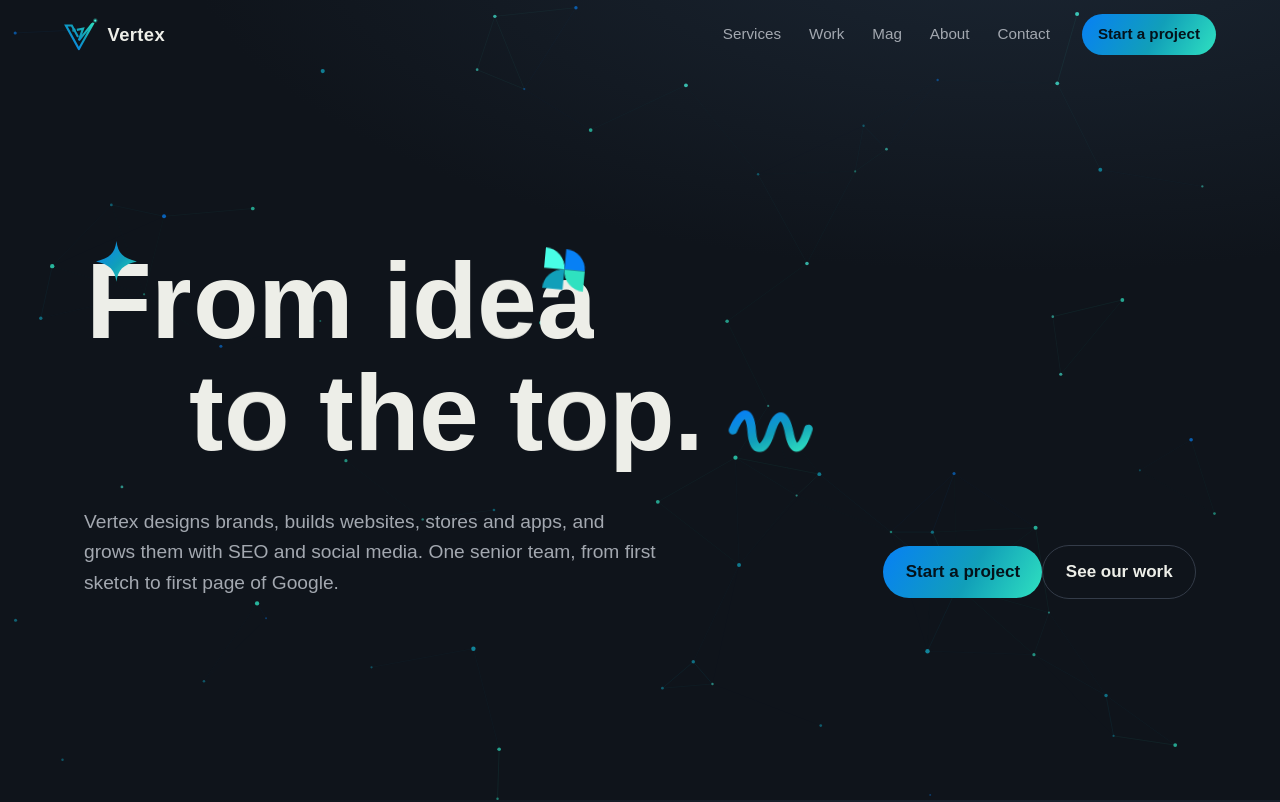
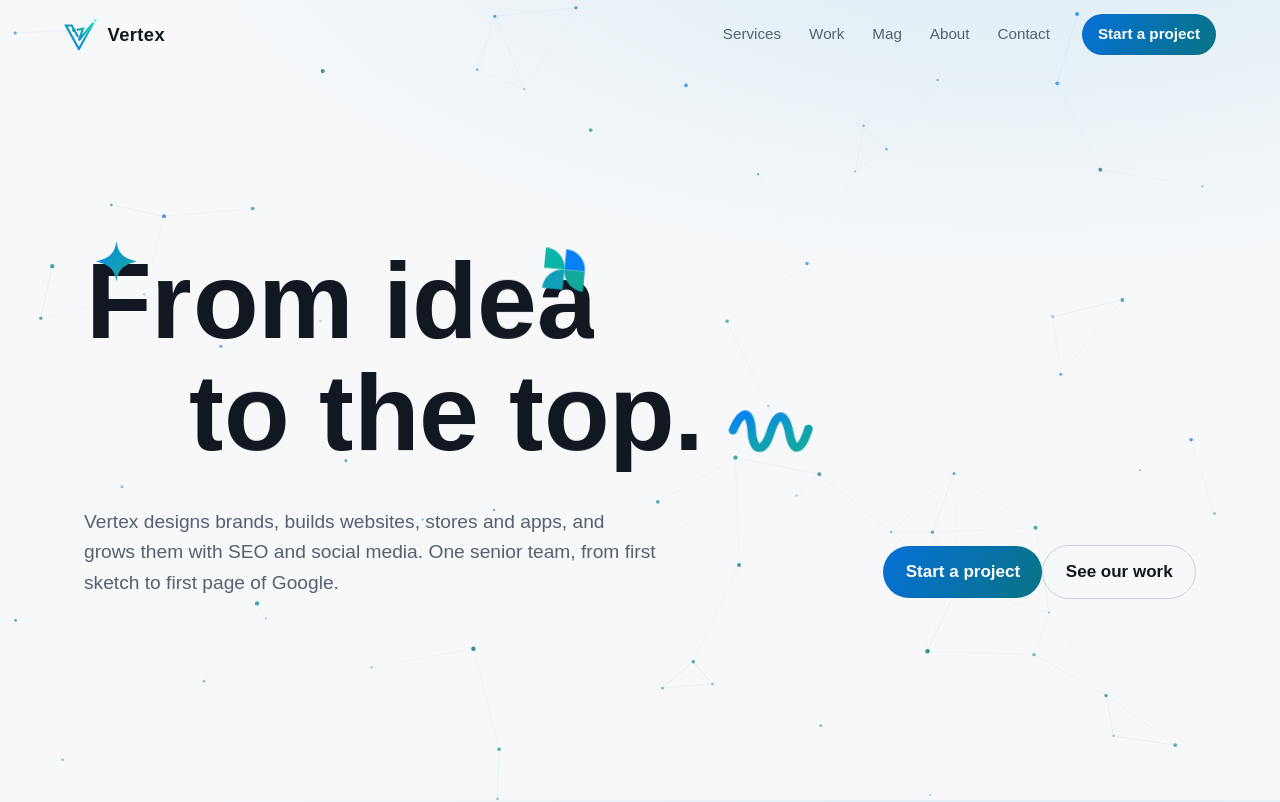
Before and after one commit to djawad98/vertex, a Next.js app: page / in a window 1280 px wide. Shown: the top 802 px of the page. Built offline with nearby package versions, Linux system fonts and the light colour scheme; no server answers; a web font is replaced by a local one.

Commit message:
Add light mode following system setting; set domain vertex-software-solutions.ir; drop strengths section from home

```diff
--- a/app/content.ts
+++ b/app/content.ts
@@ -1,10 +1,10 @@
 // All site copy lives here. Edit text without touching layout.
 
-// TODO: set NEXT_PUBLIC_SITE_URL to the real domain and replace the email before launch.
+// TODO: replace the placeholder email before launch.
 export const site = {
   name: 'Vertex',
-  url: process.env.NEXT_PUBLIC_SITE_URL ?? 'https://vertex.example',
-  email: 'hello@vertex.example',
+  url: process.env.NEXT_PUBLIC_SITE_URL ?? 'https://vertex-software-solutions.ir',
+  email: 'hello@vertex-software-solutions.ir', // TODO: confirm this mailbox exists
   phone: '+989905815197',
   phoneLabel: '+98 990 581 5197',
   address: 'Ilma Tower, Ghasem Abad, Mashhad, Iran',
--- a/app/globals.css
+++ b/app/globals.css
@@ -13,14 +13,63 @@
   --grad: linear-gradient(120deg, var(--blue), var(--teal) 55%, var(--mint));
   --pad: clamp(1rem, 5vw, 4rem);
   --max: 1240px;
-  color-scheme: dark;
+  /* Surfaces and accents that change with the color scheme. */
+  --accent: var(--mint);
+  --accent-hover: var(--spark);
+  --glow: #1b2633;
+  --nav-bg: rgba(15, 20, 27, .82);
+  --panel: #161c25;
+  --field: #141a23;
+  --group-hover: #141b24;
+  --tag: #c6cbd2;
+  --prose: #d5d8dd;
+  --logo-bg: #170f25;
+  --portrait: linear-gradient(150deg, #1e2a38, #123b44);
+  --map-bg: #1a212b;
+  --map-filter: invert(.92) hue-rotate(180deg) saturate(.6) brightness(.95);
+  --error: #ff9a9a;
+  --invalid: #ff7a7a;
+  --shadow: rgba(0, 0, 0, .8);
+  --shape-hi: #48fee6;
+  --shape-mid: #2fe1c0;
+  color-scheme: light dark;
+}
+
+/* Light mode follows the system setting. */
+@media (prefers-color-scheme: light) {
+  :root {
+    --ink: #f6f8fa;
+    --ground: #ffffff;
+    --slate: #c9d1db;
+    --line: #dde3ea;
+    --text: #111821;
+    --muted: #556070;
+    --accent: #087383;
+    --accent-hover: #0780f5;
+    --glow: #dcecf5;
+    --nav-bg: rgba(246, 248, 250, .85);
+    --panel: #ffffff;
+    --field: #ffffff;
+    --group-hover: #ffffff;
+    --tag: #3b4350;
+    --prose: #2a313b;
+    --portrait: linear-gradient(150deg, #dbe6f0, #cfeef0);
+    --map-bg: #e8edf2;
+    --map-filter: saturate(.85);
+    --error: #c62828;
+    --invalid: #c62828;
+    --shadow: rgba(30, 45, 70, .28);
+    --shape-hi: #0bb5a8;
+    --shape-mid: #10a99a;
+  }
+  .portrait::after { mix-blend-mode: multiply; opacity: .5; }
 }
 
 *, *::before, *::after { box-sizing: border-box; }
 html { scroll-behavior: smooth; -webkit-text-size-adjust: 100%; }
 body {
   margin: 0;
-  background: radial-gradient(120% 80% at 80% -10%, #1b2633 0%, var(--ink) 55%) fixed, var(--ink);
+  background: radial-gradient(120% 80% at 80% -10%, var(--glow) 0%, var(--ink) 55%) fixed, var(--ink);
   color: var(--text);
   font: 400 1.0625rem/1.6 var(--font-sans), system-ui, sans-serif;
   overflow-x: hidden;
@@ -32,7 +81,7 @@ h1, h2, h3 { font-family: var(--font-display), var(--font-sans), sans-serif; fon
 h2 { font-size: clamp(2rem, 4.4vw, 3.4rem); }
 h3 { font-size: 1.3rem; }
 p { margin: 0; }
-:focus-visible { outline: 2px solid var(--spark); outline-offset: 3px; border-radius: 4px; }
+:focus-visible { outline: 2px solid var(--accent); outline-offset: 3px; border-radius: 4px; }
 .muted { color: var(--muted); }
 .lead { font-size: clamp(1.1rem, 1.6vw, 1.3rem); color: var(--muted); max-width: 36em; }
 
@@ -51,18 +100,19 @@ p { margin: 0; }
 }
 .btn:hover { box-shadow: 0 8px 30px -6px rgba(47, 225, 192, .55); transform: translateY(-2px); }
 .btn-ghost { background: transparent; color: var(--text); border: 1px solid var(--slate); }
+@media (prefers-color-scheme: light) { .btn { color: #fff; background: linear-gradient(120deg, #0670d8, #087383); } .btn-ghost { color: var(--text); background: transparent; } }
 .btn-ghost:hover { border-color: var(--teal); box-shadow: none; }
 .btn-sm { min-height: 40px; padding: .5rem 1rem; font-size: .95rem; }
 .btn-lg { min-height: 60px; padding: 1rem 2rem; font-size: 1.1rem; }
-.link { display: inline-block; padding: .65rem 0; color: var(--mint); font-weight: 500; text-underline-offset: 4px; }
-.link:hover { color: var(--spark); }
+.link { display: inline-block; padding: .65rem 0; color: var(--accent); font-weight: 500; text-underline-offset: 4px; }
+.link:hover { color: var(--accent-hover); }
 
 /* Nav */
 .nav {
   position: fixed; inset: 0 0 auto; z-index: 20; display: flex; align-items: center; gap: 2rem;
   padding: .9rem var(--pad); transition: background .3s, border-color .3s; border-bottom: 1px solid transparent;
 }
-.nav.solid { background: rgba(15, 20, 27, .82); backdrop-filter: blur(12px); -webkit-backdrop-filter: blur(12px); border-color: var(--line); }
+.nav.solid { background: var(--nav-bg); backdrop-filter: blur(12px); -webkit-backdrop-filter: blur(12px); border-color: var(--line); }
 .brand { display: flex; align-items: center; gap: .6rem; text-decoration: none; font: 600 1.15rem var(--font-display); letter-spacing: .02em; }
 .brand-mark { width: 34px; height: 34px; }
 .nav nav { display: flex; gap: 1.75rem; margin-left: auto; }
@@ -75,7 +125,7 @@ p { margin: 0; }
 .menu summary span { display: block; width: 18px; height: 2px; background: var(--text); transition: transform .25s; }
 .menu[open] summary span:first-child { transform: translateY(4px) rotate(45deg); }
 .menu[open] summary span:last-child { transform: translateY(-4px) rotate(-45deg); }
-.menu nav { position: absolute; right: 0; top: calc(100% + .6rem); flex-direction: column; gap: 0; min-width: 200px; padding: .5rem; background: #161c25; border: 1px solid var(--line); border-radius: 14px; }
+.menu nav { position: absolute; right: 0; top: calc(100% + .6rem); flex-direction: column; gap: 0; min-width: 200px; padding: .5rem; background: var(--panel); box-shadow: 0 20px 40px -20px var(--shadow); border: 1px solid var(--line); border-radius: 14px; }
 .menu nav a { padding: .8rem 1rem; font-size: 1.05rem; border-radius: 8px; }
 .menu nav a:hover { background: var(--line); }
 @media (max-width: 820px) { .nav-links { display: none !important; } .nav-cta { margin-left: auto; } .menu { display: block; } }
@@ -129,10 +179,10 @@ p { margin: 0; }
 .service { padding: 1.75rem 0; border-top: 1px solid var(--line); display: grid; gap: .6rem; }
 .service:last-child { border-bottom: 1px solid var(--line); }
 .service h3 { transition: color .3s; }
-.service:hover h3 { color: var(--mint); }
+.service:hover h3 { color: var(--accent); }
 .service p { color: var(--muted); max-width: 34em; }
 .tags { display: flex; flex-wrap: wrap; gap: .4rem; }
-.tags li { font-size: .82rem; color: #c6cbd2; padding: .2rem .65rem; border: 1px solid var(--slate); border-radius: 999px; }
+.tags li { font-size: .82rem; color: var(--tag); padding: .2rem .65rem; border: 1px solid var(--slate); border-radius: 999px; }
 @media (max-width: 860px) { .services { grid-template-columns: 1fr; } .services-head { position: static; } }
 
 /* Work */
@@ -144,7 +194,7 @@ p { margin: 0; }
 .project + .project { border-top: 1px solid var(--line); }
 .project.flip { grid-template-columns: .75fr 1.25fr; }
 .project.flip .devices { order: 2; }
-.kind { color: var(--mint); font-weight: 500; }
+.kind { color: var(--accent); font-weight: 500; }
 .project h3 { font-size: clamp(2rem, 3.6vw, 2.9rem); margin: .4rem 0 1rem; }
 .summary { font-size: 1.2rem; margin-bottom: 1rem; }
 .project h4 { margin: 1.75rem 0 .6rem; font-size: 1rem; font-weight: 600; }
@@ -164,7 +214,7 @@ p { margin: 0; }
 .viewport img { width: 100%; will-change: transform; }
 .laptop-screen {
   border-radius: 14px 14px 0 0; padding: 0 0 0; background: #0a0d12; border: 10px solid #0a0d12; border-bottom-width: 14px;
-  box-shadow: 0 0 0 1px #3a4250, 0 40px 80px -30px rgba(0, 0, 0, .8), 0 0 120px -40px rgba(17, 159, 185, .45);
+  box-shadow: 0 0 0 1px #3a4250, 0 40px 80px -30px var(--shadow), 0 0 120px -40px rgba(17, 159, 185, .45);
 }
 .laptop-screen .viewport { aspect-ratio: 16 / 10; }
 .bar { display: flex; align-items: center; gap: 6px; padding: 6px 10px; background: #1b212b; font-size: .7rem; color: var(--muted); }
@@ -174,14 +224,14 @@ p { margin: 0; }
 .laptop-base::after { content: ''; display: block; width: 16%; height: 5px; margin: 0 auto; border-radius: 0 0 8px 8px; background: #11161d; }
 .phone {
   position: absolute; right: 0; bottom: 0; width: 26%; padding: 7px; border-radius: 30px; background: #0a0d12;
-  box-shadow: 0 0 0 1px #3a4250, 0 30px 60px -20px rgba(0, 0, 0, .85);
+  box-shadow: 0 0 0 1px #3a4250, 0 30px 60px -20px var(--shadow);
 }
 .phone .viewport { aspect-ratio: 9 / 19.5; border-radius: 23px; }
 
 /* Brand work */
 .brand-work { padding-bottom: 3rem; }
 .logos { display: grid; grid-template-columns: repeat(3, 1fr); max-width: 1000px; gap: 1px; background: var(--line); border: 1px solid var(--line); border-radius: 20px; overflow: hidden; }
-.logos li { background: #170f25; }
+.logos li { background: var(--logo-bg); }
 .logos img { width: 100%; aspect-ratio: 4 / 3; object-fit: cover; transition: transform .6s cubic-bezier(.2, .7, .1, 1); }
 .logos li:hover img { transform: scale(1.06); }
 @media (max-width: 560px) { .logos { grid-template-columns: repeat(2, 1fr); } .logos li:last-child { display: none; } }
@@ -203,14 +253,14 @@ p { margin: 0; }
 .member:nth-child(2) { transition-delay: .08s; }
 .member:nth-child(3) { transition-delay: .16s; }
 .member:nth-child(4) { transition-delay: .24s; }
-.portrait { aspect-ratio: 4 / 5; border-radius: 18px; overflow: hidden; margin-bottom: 1rem; background: linear-gradient(150deg, #1e2a38, #123b44); position: relative; }
+.portrait { aspect-ratio: 4 / 5; border-radius: 18px; overflow: hidden; margin-bottom: 1rem; background: var(--portrait); position: relative; }
 .portrait img { width: 100%; height: 100%; object-fit: cover; filter: grayscale(.85) contrast(1.05); transition: filter .5s, transform .6s; }
 .member:hover .portrait img { filter: none; transform: scale(1.04); }
 .portrait::after { content: ''; position: absolute; inset: 0; background: linear-gradient(to top, rgba(7, 128, 245, .25), transparent 45%); mix-blend-mode: screen; pointer-events: none; }
 .initials { position: absolute; inset: 0; display: grid; place-items: center; font: 600 clamp(2.5rem, 5vw, 4rem) var(--font-display); background: var(--grad); -webkit-background-clip: text; background-clip: text; color: transparent; }
 .member h3 { font-size: 1.15rem; }
 .member h3 a { text-decoration: none; }
-.member h3 a:hover { color: var(--mint); }
+.member h3 a:hover { color: var(--accent); }
 .member p { color: var(--muted); margin-top: .25rem; }
 @media (max-width: 860px) { .members { grid-template-columns: repeat(2, 1fr); } .member:nth-child(even) { margin-top: 2rem; } }
 
@@ -241,16 +291,16 @@ p { margin: 0; }
 /* Service groups on home */
 .groups { display: grid; grid-template-columns: repeat(2, 1fr); gap: 1px; background: var(--line); border: 1px solid var(--line); border-radius: 20px; overflow: hidden; margin-bottom: 2rem; }
 .group { background: var(--ink); padding: clamp(1.5rem, 3vw, 2.5rem); display: grid; gap: .75rem; align-content: start; transition: background .3s; }
-.group:hover { background: #141b24; }
+.group:hover { background: var(--group-hover); }
 .group h3 a { text-decoration: none; }
-.group h3 a:hover { color: var(--mint); }
+.group h3 a:hover { color: var(--accent); }
 .services + .services { padding-top: 0; }
 @media (max-width: 760px) { .groups { grid-template-columns: 1fr; } }
 
 /* Results */
 .results { display: grid; grid-template-columns: repeat(2, 1fr); gap: 1.25rem 1.5rem; margin: 1.75rem 0; padding: 1.5rem 0; border-block: 1px solid var(--line); }
 .results div { display: grid; gap: .2rem; }
-.results dt { font: 600 clamp(1.5rem, 2.4vw, 2rem)/1.1 var(--font-display); color: var(--mint); letter-spacing: -0.02em; }
+.results dt { font: 600 clamp(1.5rem, 2.4vw, 2rem)/1.1 var(--font-display); color: var(--accent); letter-spacing: -0.02em; }
 .results dd { margin: 0; color: var(--muted); font-size: .95rem; }
 .work > .btn { margin-top: 3rem; }
 
@@ -265,7 +315,7 @@ p { margin: 0; }
 .post-card { border-top: 1px solid var(--line); padding-top: 1.5rem; display: grid; gap: .6rem; align-content: start; }
 .post-card h3 { font-size: 1.25rem; line-height: 1.25; }
 .post-card h3 a, .post-lead h2 a { text-decoration: none; }
-.post-card h3 a:hover, .post-lead h2 a:hover { color: var(--mint); }
+.post-card h3 a:hover, .post-lead h2 a:hover { color: var(--accent); }
 .meta { color: var(--muted); font-size: .9rem; }
 .post-lead { padding: clamp(1.5rem, 4vw, 3rem); margin-bottom: 3rem; border: 1px solid var(--line); border-radius: 20px; background: linear-gradient(140deg, rgba(7, 128, 245, .12), rgba(47, 225, 192, .06)); display: grid; gap: 1rem; }
 .post-lead h2 { font-size: clamp(1.8rem, 3.6vw, 2.8rem); max-width: 18em; }
@@ -275,7 +325,7 @@ p { margin: 0; }
 .article { max-width: 46rem; margin: 0 auto; padding: clamp(8rem, 14vw, 10rem) var(--pad) 2rem; display: grid; gap: 1.25rem; }
 .article h1 { font-size: clamp(2rem, 4.6vw, 3.4rem); }
 .article .kind a { color: inherit; }
-.prose { margin-top: 1.5rem; font-size: 1.125rem; line-height: 1.75; color: #d5d8dd; }
+.prose { margin-top: 1.5rem; font-size: 1.125rem; line-height: 1.75; color: var(--prose); }
 .prose p + p { margin-top: 1.25rem; }
 .prose h2 { font-size: 1.4rem; margin: 2.5rem 0 1rem; color: var(--text); }
 
@@ -284,23 +334,23 @@ p { margin: 0; }
 .contact-grid { display: grid; grid-template-columns: 1.4fr .6fr; gap: clamp(2rem, 6vw, 5rem); padding-top: 2rem; align-items: start; }
 .contact-side { display: grid; gap: 1rem; position: sticky; top: 7rem; }
 .contact-side h2 { font-size: 1.5rem; }
-.big-link { display: inline-block; padding: .4rem 0; font: 500 clamp(1.1rem, 1.8vw, 1.4rem) var(--font-sans); color: var(--mint); text-decoration: none; word-break: break-word; }
-.big-link:hover { color: var(--spark); text-decoration: underline; }
+.big-link { display: inline-block; padding: .4rem 0; font: 500 clamp(1.1rem, 1.8vw, 1.4rem) var(--font-sans); color: var(--accent); text-decoration: none; word-break: break-word; }
+.big-link:hover { color: var(--accent-hover); text-decoration: underline; }
 .form { display: grid; gap: 1.25rem; }
 .field { display: grid; gap: .45rem; }
 .field-row { display: grid; grid-template-columns: 1fr 1fr; gap: 1.25rem; }
 .field label { font-weight: 500; }
 .opt { color: var(--muted); font-weight: 400; }
 .field input, .field select, .field textarea {
-  font: inherit; color: var(--text); background: #141a23; border: 1px solid var(--slate); border-radius: 12px;
+  font: inherit; color: var(--text); background: var(--field); border: 1px solid var(--slate); border-radius: 12px;
   padding: .85rem 1rem; min-height: 50px; width: 100%; transition: border-color .2s, box-shadow .2s;
 }
 .field textarea { resize: vertical; }
-.field input:focus, .field select:focus, .field textarea:focus { outline: none; border-color: var(--mint); box-shadow: 0 0 0 3px rgba(47, 225, 192, .2); }
-.field input:user-invalid, .field textarea:user-invalid { border-color: #ff7a7a; }
+.field input:focus, .field select:focus, .field textarea:focus { outline: none; border-color: var(--accent); box-shadow: 0 0 0 3px rgba(47, 225, 192, .2); }
+.field input:user-invalid, .field textarea:user-invalid { border-color: var(--invalid); }
 .form .btn { justify-self: start; border: 0; cursor: pointer; }
 .form .btn:disabled { opacity: .6; cursor: wait; }
-.form-error { color: #ff9a9a; }
+.form-error { color: var(--error); }
 .form-done { padding: 2.5rem; border: 1px solid var(--line); border-radius: 20px; display: grid; gap: .75rem; }
 .hp { position: absolute; left: -9999px; width: 1px; height: 1px; }
 @media (max-width: 860px) { .contact-grid, .field-row { grid-template-columns: 1fr; } .contact-side { position: static; } }
@@ -309,10 +359,10 @@ p { margin: 0; }
 .location { display: grid; grid-template-columns: .8fr 1.2fr; gap: clamp(2rem, 5vw, 4rem); align-items: center; }
 .loc-copy { display: grid; gap: 1.25rem; justify-items: start; }
 .loc-copy address { font-style: normal; font-size: 1.15rem; display: grid; gap: .3rem; }
-.loc-copy address a { display: inline-block; padding: .3rem 0; color: var(--mint); text-decoration: none; }
+.loc-copy address a { display: inline-block; padding: .3rem 0; color: var(--accent); text-decoration: none; }
 .loc-copy address a:hover { text-decoration: underline; }
-.map { border-radius: 20px; overflow: hidden; border: 1px solid var(--line); aspect-ratio: 4 / 3; background: #1a212b; }
-.map iframe { width: 100%; height: 100%; border: 0; filter: invert(.92) hue-rotate(180deg) saturate(.6) brightness(.95); }
+.map { border-radius: 20px; overflow: hidden; border: 1px solid var(--line); aspect-ratio: 4 / 3; background: var(--map-bg); }
+.map iframe { width: 100%; height: 100%; border: 0; filter: var(--map-filter); }
 @media (max-width: 860px) { .location { grid-template-columns: 1fr; } }
 
 /* Footer */
--- a/app/hero.tsx
+++ b/app/hero.tsx
@@ -5,18 +5,18 @@ const grad = (
   <linearGradient id="hg" x1="0" y1="0" x2="1" y2="1">
     <stop offset="0" stopColor="#0780f5" />
     <stop offset=".55" stopColor="#119fb9" />
-    <stop offset="1" stopColor="#2fe1c0" />
+    <stop offset="1" stopColor="var(--shape-mid)" />
   </linearGradient>
 );
 
 const shapes = {
   // Target.
   target: (
-    <svg viewBox="0 0 100 100"><circle cx="50" cy="50" r="44" fill="none" stroke="url(#hg)" strokeWidth="12" /><circle cx="50" cy="50" r="20" fill="none" stroke="#48fee6" strokeWidth="10" /><circle cx="50" cy="50" r="6" fill="#48fee6" /></svg>
+    <svg viewBox="0 0 100 100"><circle cx="50" cy="50" r="44" fill="none" stroke="url(#hg)" strokeWidth="12" /><circle cx="50" cy="50" r="20" fill="none" stroke="var(--shape-hi)" strokeWidth="10" /><circle cx="50" cy="50" r="6" fill="var(--shape-hi)" /></svg>
   ),
   // Bolt.
   bolt: (
-    <svg viewBox="0 0 70 110"><path d="M44 0 4 62h26l-8 48 44-66H40z" fill="#2fe1c0" /></svg>
+    <svg viewBox="0 0 70 110"><path d="M44 0 4 62h26l-8 48 44-66H40z" fill="var(--shape-mid)" /></svg>
   ),
   // Sparkle.
   spark: (
@@ -24,7 +24,7 @@ const shapes = {
   ),
   // Pinwheel made of the logo's blues.
   wheel: (
-    <svg viewBox="0 0 100 100"><path d="M50 50V0a50 50 0 0 1 50 50z" fill="#0780f5" /><path d="M50 50h50v50A50 50 0 0 1 50 50z" fill="#2fe1c0" /><path d="M50 50v50H0a50 50 0 0 1 50-50z" fill="#119fb9" /><path d="M50 50H0V0a50 50 0 0 1 50 50z" fill="#48fee6" /></svg>
+    <svg viewBox="0 0 100 100"><path d="M50 50V0a50 50 0 0 1 50 50z" fill="#0780f5" /><path d="M50 50h50v50A50 50 0 0 1 50 50z" fill="var(--shape-mid)" /><path d="M50 50v50H0a50 50 0 0 1 50-50z" fill="#119fb9" /><path d="M50 50H0V0a50 50 0 0 1 50 50z" fill="var(--shape-hi)" /></svg>
   ),
   // Squiggle.
   worm: (
```
Also changed, not shown: app/effects.tsx (+9 -5 lines), app/layout.tsx (+7 -1 lines), 1 other file (tests, documents, lock files or other folders).
